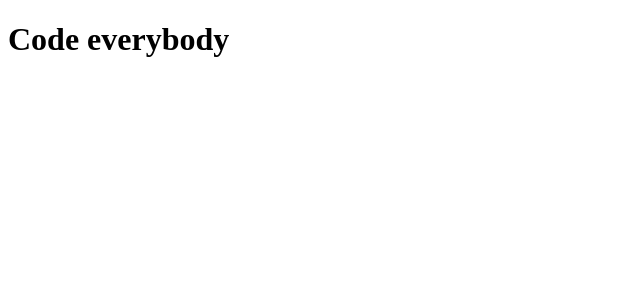
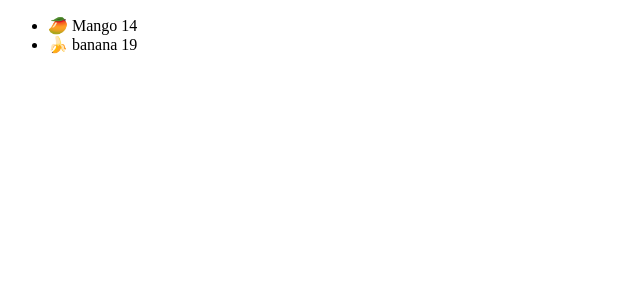
Before and after one commit to HarshitAnchan/React-, a React (Vite) app: page / in a window 1280 px wide. Shown: the top 300 px of the page, without its empty margins (0-640 px from the left). Built offline with nearby package versions, Linux system fonts and the light colour scheme.

Commit message:
Conditionally Rendering List Items

```diff
--- a/src/App.jsx
+++ b/src/App.jsx
@@ -4,7 +4,7 @@ import Hello from "./components/Hello";
 function App() {
   return (
     <div className="App">
-      <ConditionalComponent />
+      <Fruits />
     </div>
   );
 }
--- a/src/components/Fruit.jsx
+++ b/src/components/Fruit.jsx
@@ -1,7 +1,15 @@
 export default function Fruit({ name, price, emoji }) {
   return (
-    <li>
-      {emoji} {name} {price}{" "}
-    </li>
+    <>
+      {/* {emoji} {name} {price}{" "} */}
+
+      {price > 10 ? (
+        <li>
+          {emoji} {name} {price}
+        </li>
+      ) : (
+        ""
+      )}
+    </>
   );
 }
```
